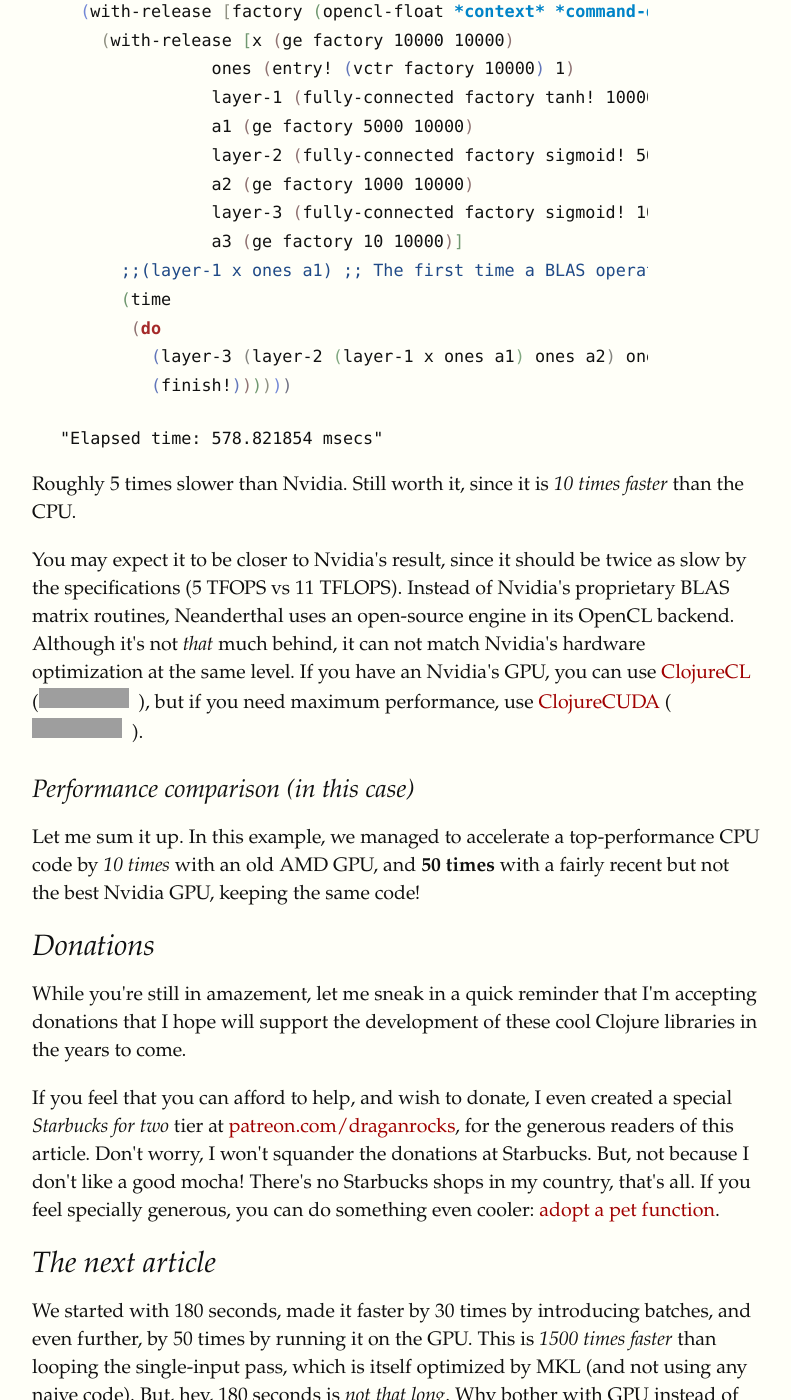
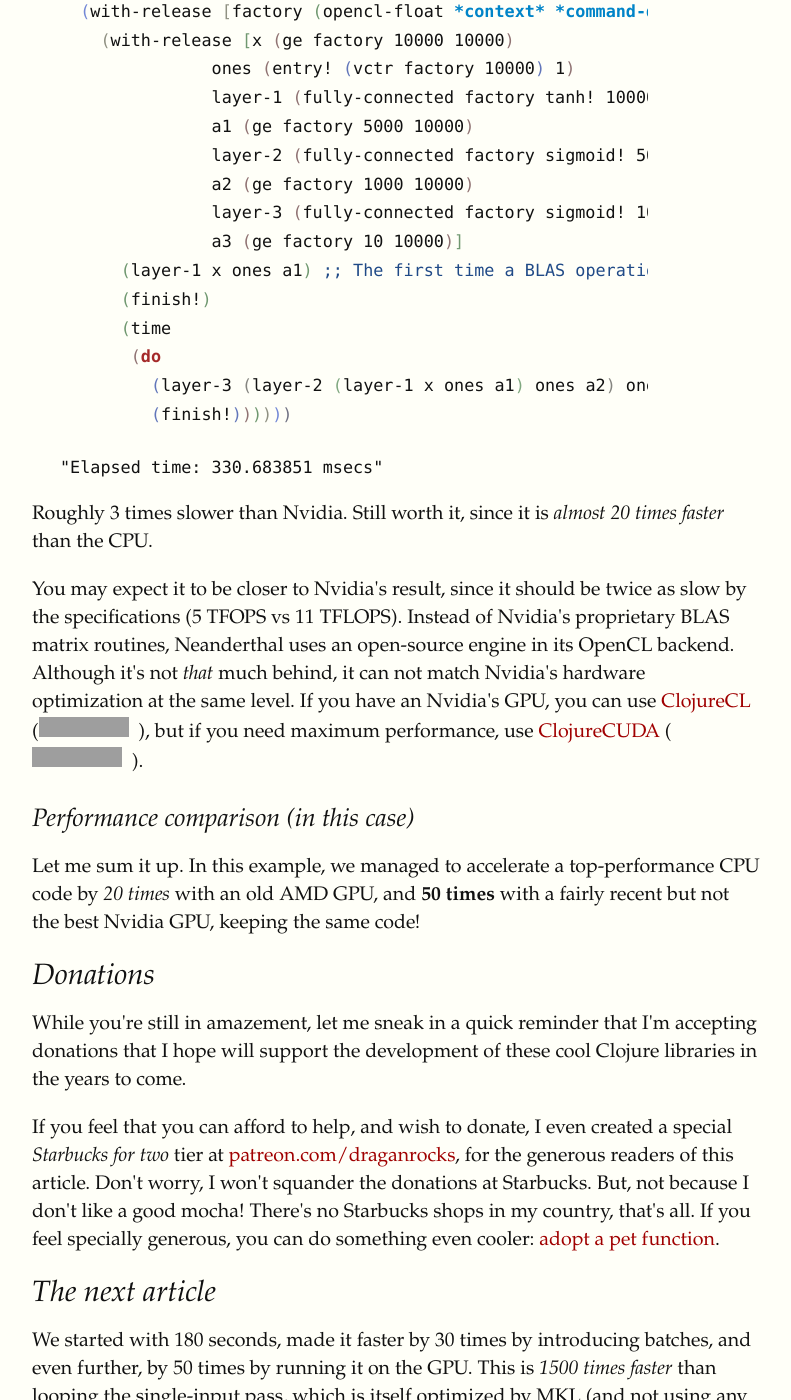
Before and after one commit to blueberry/blueberry.github.io, a Jekyll site: the page built from _posts/2019-02-28-Deep-Learning-in-Clojure-From-Scratch-to-GPU-6-CUDA-and-OpenCL.html, in a window 1280 px wide and 1400 px high, scrolled down 8647 px. Shown: the whole window, without its empty margins (96-887 px from the left). Built offline with Jekyll 4.4.1, drawn with Linux system fonts in a browser that asks for light colours; comment, search, counter and statistics services are not loaded; grey boxes are pictures that could not be loaded.

Commit message:
Fix DL from scratch part 6.

```diff
--- a/_posts/2019-02-28-Deep-Learning-in-Clojure-From-Scratch-to-GPU-6-CUDA-and-OpenCL.html
+++ b/_posts/2019-02-28-Deep-Learning-in-Clojure-From-Scratch-to-GPU-6-CUDA-and-OpenCL.html
@@ -444,7 +444,8 @@ In my system, I also have an old-ish AMD GPU, <a href="https://en.wikipedia.org/
                a2 <span style="color: #907373;">(</span>ge factory 1000 10000<span style="color: #907373;">)</span>
                layer-3 <span style="color: #907373;">(</span>fully-connected factory sigmoid! 1000 10<span style="color: #907373;">)</span>
                a3 <span style="color: #907373;">(</span>ge factory 10 10000<span style="color: #907373;">)</span><span style="color: #709870;">]</span>
-      <span style="color: #204A87;">;;</span><span style="color: #204A87;">(layer-1 x ones a1) ;; The first time a BLAS operation is used in OpenCL might incur initial</span><span style="color: #ee82ee; background-color: #333333;">ization cost.</span>
+      <span style="color: #709870;">(</span>layer-1 x ones a1<span style="color: #709870;">)</span> <span style="color: #204A87;">;; </span><span style="color: #204A87;">The first time a BLAS operation is used in OpenCL might incur initializ</span><span style="color: #ee82ee; background-color: #333333;">ation cost.</span>
+      <span style="color: #709870;">(</span>finish!<span style="color: #709870;">)</span>
       <span style="color: #709870;">(</span>time
        <span style="color: #907373;">(</span><span style="color: #A52A2A; font-weight: bold;">do</span>
          <span style="color: #6276ba;">(</span>layer-3 <span style="color: #858580;">(</span>layer-2 <span style="color: #80a880;">(</span>layer-1 x ones a1<span style="color: #80a880;">)</span> ones a2<span style="color: #858580;">)</span> ones a3<span style="color: #6276ba;">)</span>
@@ -453,11 +454,11 @@ In my system, I also have an old-ish AMD GPU, <a href="https://en.wikipedia.org/
 </div>
 
 <pre class="example">
-"Elapsed time: 578.821854 msecs"
+"Elapsed time: 330.683851 msecs"
 </pre>
 
 <p>
-Roughly 5 times slower than Nvidia. Still worth it, since it is <i>10 times faster</i> than the CPU.
+Roughly 3 times slower than Nvidia. Still worth it, since it is <i>almost 20 times faster</i> than the CPU.
 </p>
 
 <p>
@@ -474,7 +475,7 @@ but if you need maximum performance, use <a href="https://clojurecuda.uncomplica
 <h3 id="orge3365c8">Performance comparison (in this case)</h3>
 <div class="outline-text-3" id="text-orge3365c8">
 <p>
-Let me sum it up. In this example, we managed to accelerate a top-performance CPU code by <i>10 times</i> with an
+Let me sum it up. In this example, we managed to accelerate a top-performance CPU code by <i>20 times</i> with an
 old AMD GPU, and <b>50 times</b> with a fairly recent but not the best Nvidia GPU, keeping the same code!
 </p>
 </div>
```
